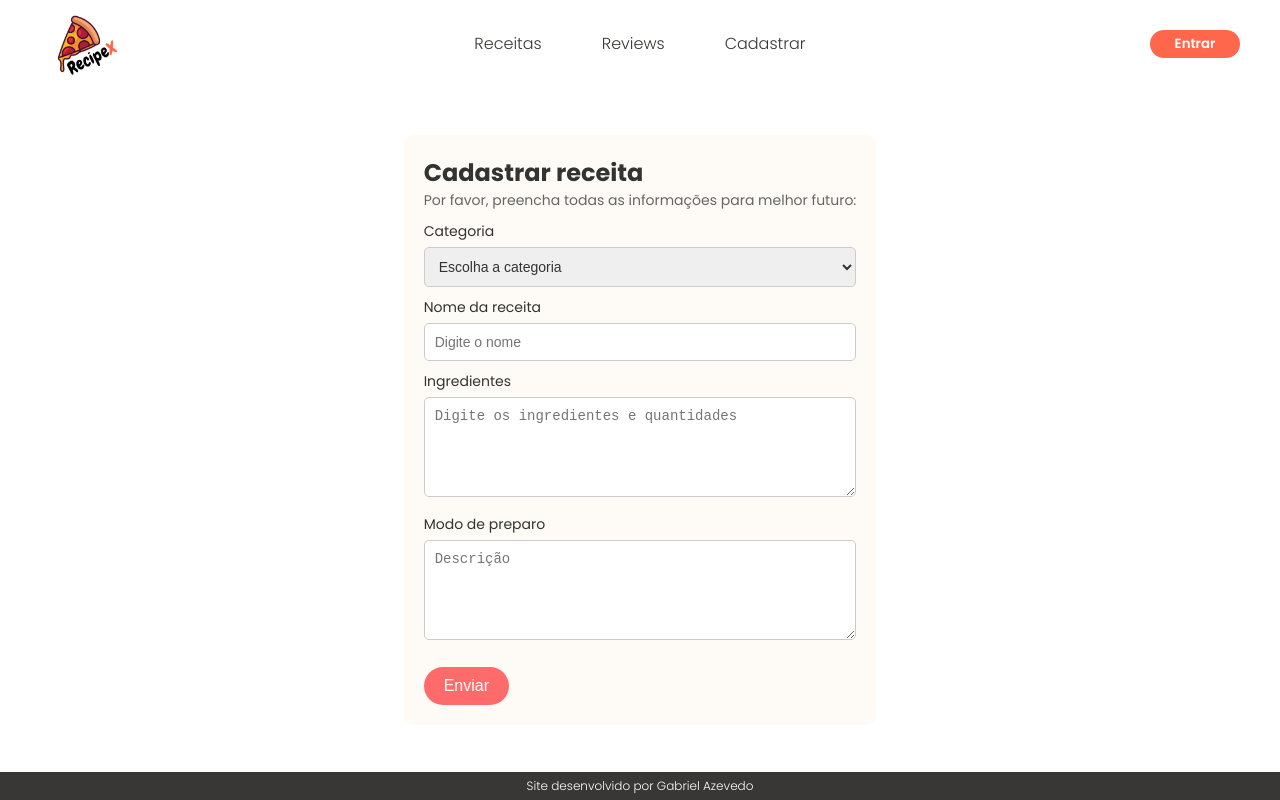
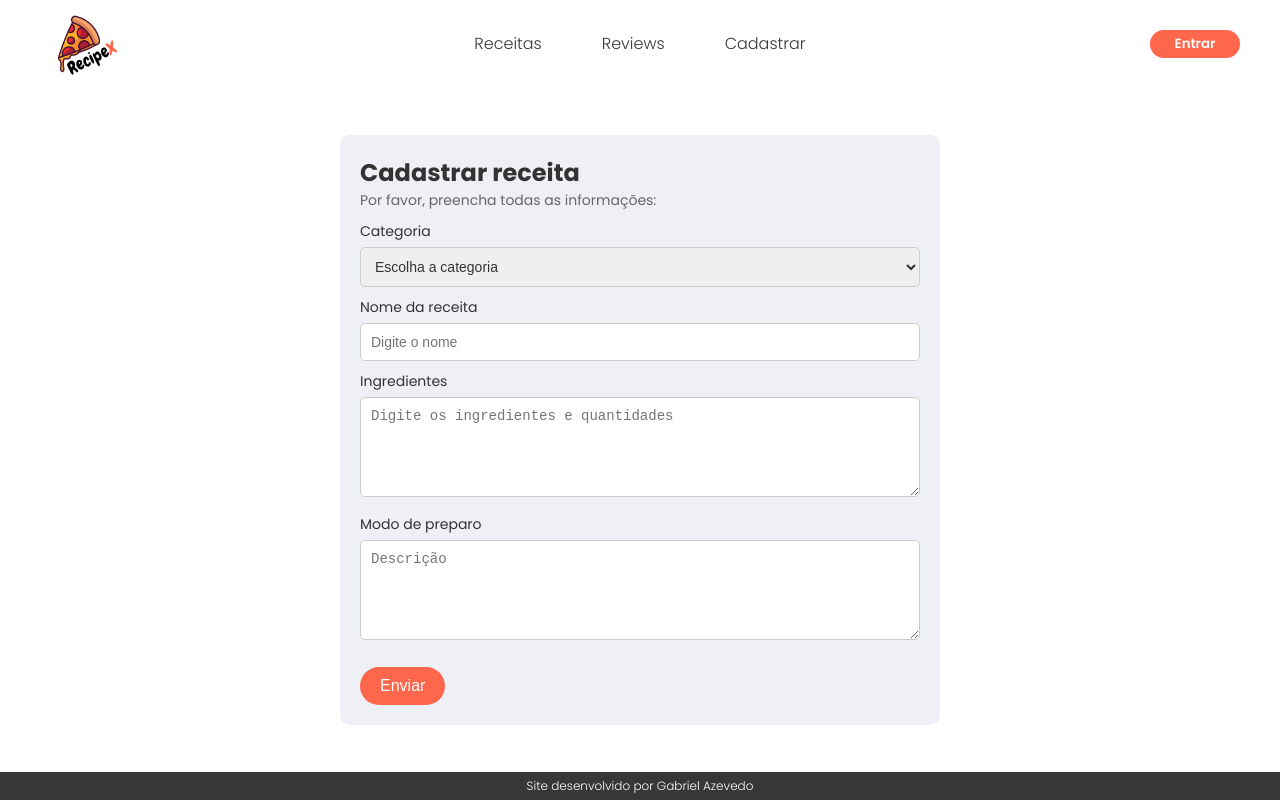
Before and after one commit to gabrielazevedoc/RECIPEx, a React (Create React App) app in the folder recipex-app/: page /Cadastro-Receita in a window 1280 px wide. Built offline with nearby package versions, Linux system fonts and the light colour scheme.

Commit message:
style: change style form component

```diff
--- a/recipex-app/src/components/RecipeForm.jsx
+++ b/recipex-app/src/components/RecipeForm.jsx
@@ -30,13 +30,19 @@ const RecipeForm = () => {
 
     setError('');
     console.log('Dados do formulário enviados:', formData);
+
+    setFormData({
+      categoria: '',
+      nomeReceita: '',
+      ingredientes: '',
+      modoPreparo: '',})
     // Aqui você pode adicionar a lógica para enviar os dados para um servidor
   };
 
   return (
     <form className="cadastro-receita-form" onSubmit={handleSubmit}>
       <h2>Cadastrar receita</h2>
-      <p>Por favor, preencha todas as informações para melhor futuro:</p>
+      <p>Por favor, preencha todas as informações:</p>
 
       <label htmlFor="categoria">Categoria</label>
       <select
@@ -46,9 +52,11 @@ const RecipeForm = () => {
         required
       >
         <option value="">Escolha a categoria</option>
-        <option value="doce">Doce</option>
-        <option value="salgado">Salgado</option>
-        <option value="bebida">Bebida</option>
+        <option value="carnes">Carnes</option>
+        <option value="aves">Aves</option>
+        <option value="peixes">Peixes</option>
+        <option value="vegetais">Vegetais</option>
+        <option value="sobremesa">Sobremesas</option>
       </select>
 
       <label htmlFor="nomeReceita">Nome da receita</label>
--- a/recipex-app/src/components/RecipeForm.scss
+++ b/recipex-app/src/components/RecipeForm.scss
@@ -1,9 +1,9 @@
 /* src/components/CadastroReceita.css */
 .cadastro-receita-form {
-    background-color: #fefaf5;
+    background-color: #EFF0F6;
     padding: 20px;
     border-radius: 10px;
-    max-width: 600px;
+    width: 600px;
     margin: auto;
   }
 
@@ -42,7 +42,7 @@
   }
 
   .cadastro-receita-form button {
-    background-color: #ff6b6b;
+    background-color: #FF674D;
     color: #fff;
     border: none;
     padding: 10px 20px;
```
